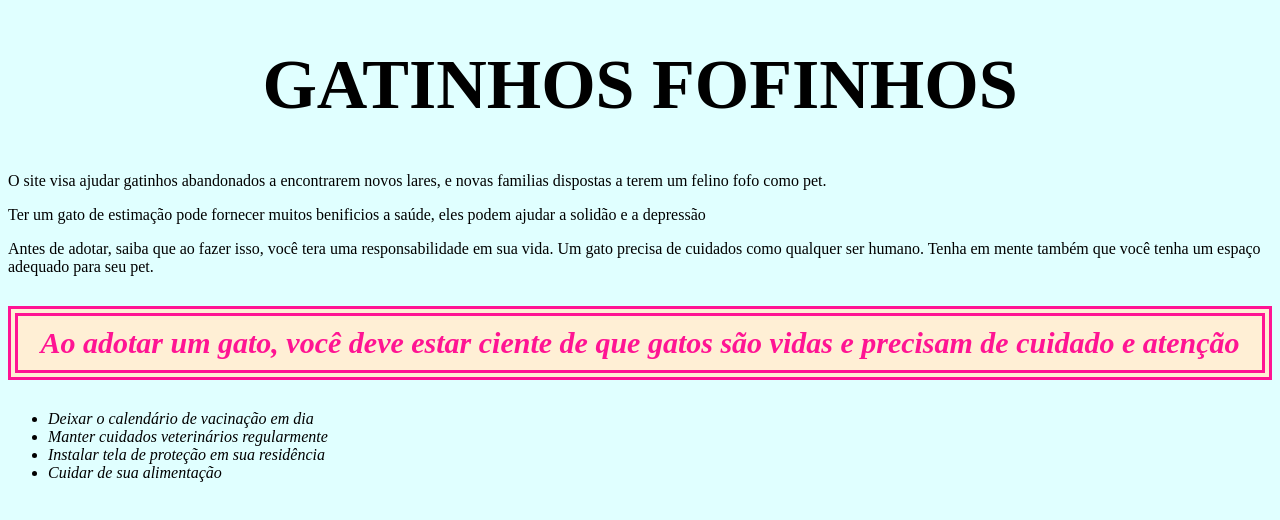
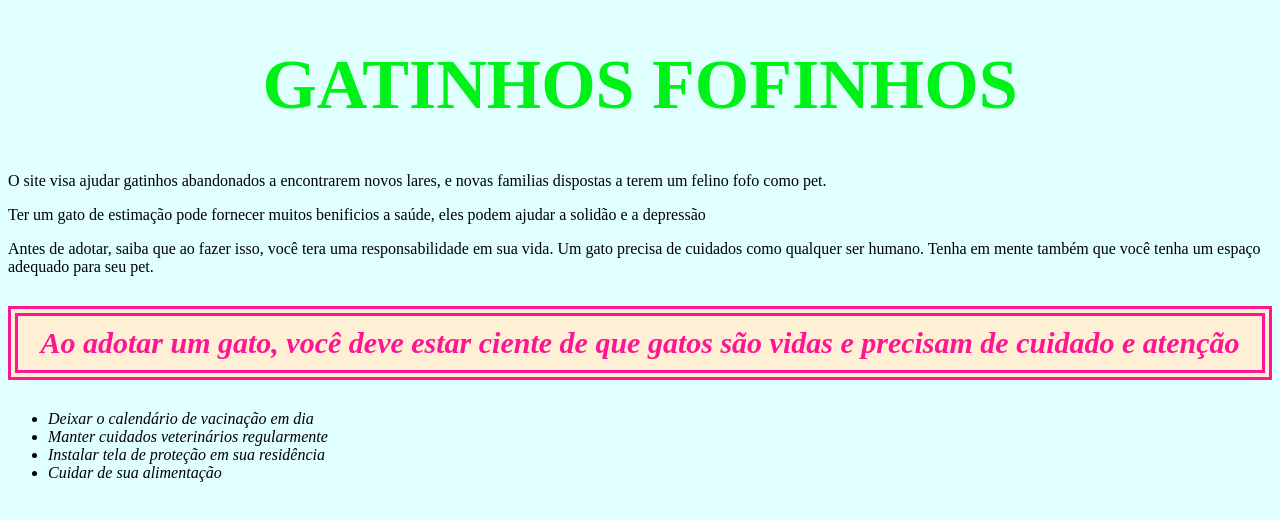
Before and after one commit to Sah13ciak/joao-rysicz, a plain HTML site: page index.html in a window 1280 px wide. Shown: the part 60-580 px from the top of the page. Drawn offline with Linux system fonts and the light colour scheme.

Commit message:
Atualização do dia 01 de Setembro

```diff
--- a/Projeto.css
+++ b/Projeto.css
@@ -1,5 +1,11 @@
 body {
 	background: #E0FFFF;}
+
+h1 {
+		font-size: 70px;
+		text-align: center;
+		color: #00F118;
+}
 
 #capa {
 	height: 5%;
@@ -7,11 +13,6 @@ body {
 	padding: 10px;
 	margin-left: 1px;
 	border: solid #000000;
-}
-
-h1 {
-		font-size: 70px;
-		text-align: center;
 }
 
 p {
```
